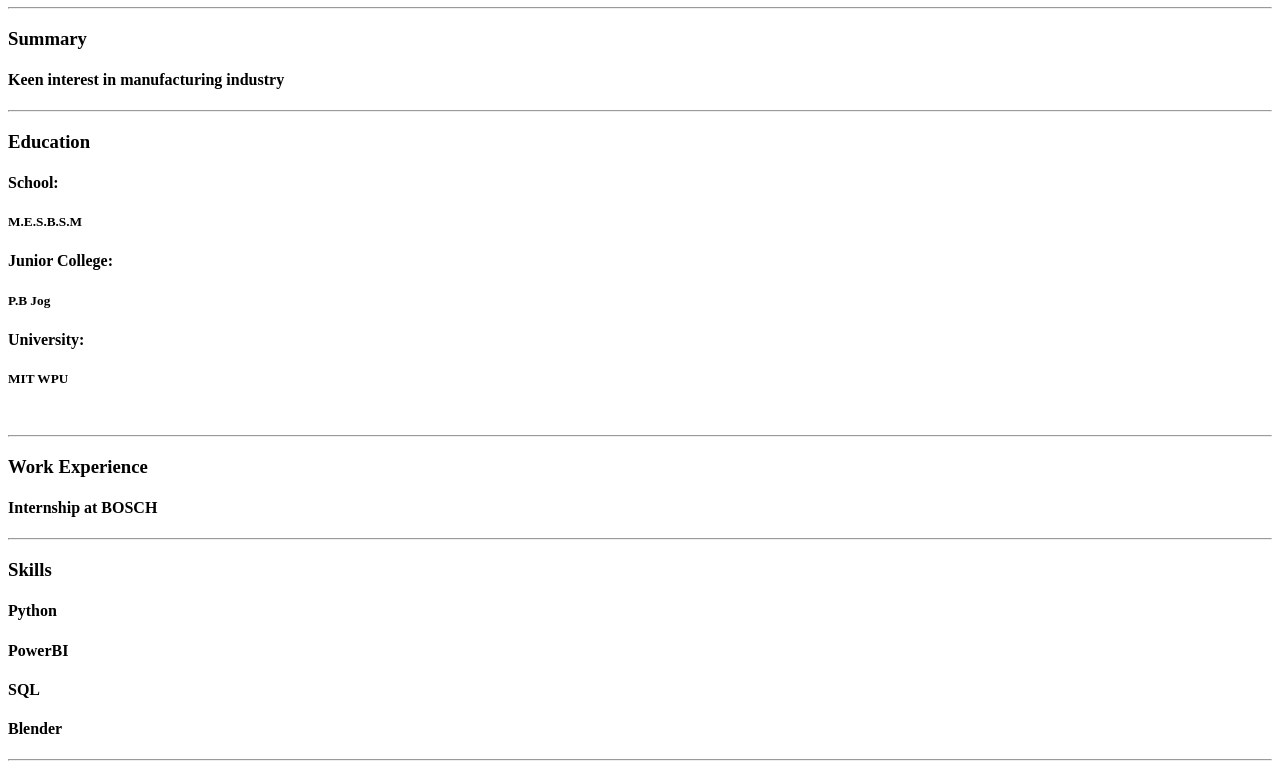
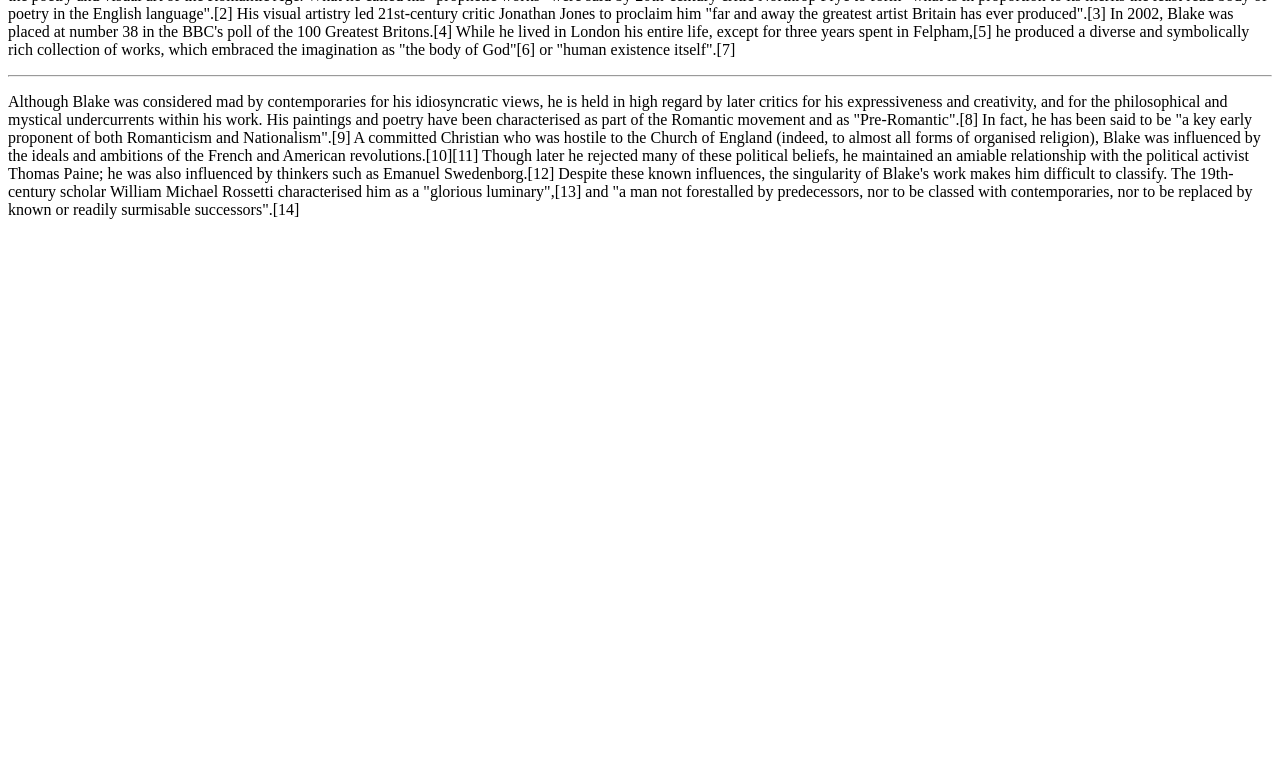
Before and after one commit to Yojit111002/Yojit111002, a plain HTML site: page index.html in a window 1280 px wide. Shown: the part 73-850 px from the top of the page. After the commit the page ends 800 px from the top, so only its background shows below. Drawn offline with Linux system fonts and the light colour scheme.

Commit message:
Add files via upload

```diff
--- a/index.html
+++ b/index.html
@@ -1,39 +1,28 @@
-<!DOCTYPE html>
-<html lang="en">
-<head>
-    <meta charset="UTF-8">
-    <title>My Resume</title>
-</head>
-<body>
-    <h1>YOJIT MAHALE</h1><hr />
-    <h3>Summary</h3>
-        <h4>Keen interest in manufacturing industry</h4><hr />
+William Blake
 
-    <h3>Education</h3>
-        <h4>School:</h4>
-            <h5>M.E.S.B.S.M</h5>
-        <h4>Junior College:</h4>
-            <h5>P.B Jog</h5>
-        <h4>University:</h4>
-            <h5>MIT WPU</h5><br /><hr />
-
-    <h3>Work Experience</h3>
-        <h4>Internship at BOSCH</h4><hr />
-
-    <h3>Skills</h3>
-        <h4>Python</h4>
-        <h4>PowerBI</h4>
-        <h4>SQL</h4>
-        <h4>Blender</h4><hr />
-
-    <h3>Certificates</h3>
-        <h4>Bio-Mechanics from SRM University</h4><hr />
-
-    <h3>Hobbies</h3>
-        <h4>Playing Cricket</h4>
-        <h4>Fond of PC Games</h4>
+17 south molton street
+London
+W1K 5QT
+UK
 
 
+<p>William Blake (28 November 1757 – 12 August 1827) was an English poet, painter, and printmaker. Largely unrecognised
+during his life, Blake is now considered a seminal figure in the history of the poetry and visual art of the Romantic
+Age. What he called his "prophetic works" were said by 20th-century critic Northrop Frye to form "what is in proportion
+to its merits the least read body of poetry in the English language".[2] His visual artistry led 21st-century critic
+Jonathan Jones to proclaim him "far and away the greatest artist Britain has ever produced".[3] In 2002, Blake was
+placed at number 38 in the BBC's poll of the 100 Greatest Britons.[4] While he lived in London his entire life, except
+for three years spent in Felpham,[5] he produced a diverse and symbolically rich collection of works, which embraced the
+imagination as "the body of God"[6] or "human existence itself".[7]</p><hr />
 
-</body>
-</html>
+<p>Although Blake was considered mad by contemporaries for his idiosyncratic views, he is held in high regard by later
+critics for his expressiveness and creativity, and for the philosophical and mystical undercurrents within his work. His
+paintings and poetry have been characterised as part of the Romantic movement and as "Pre-Romantic".[8] In fact, he has
+been said to be "a key early proponent of both Romanticism and Nationalism".[9] A committed Christian who was hostile to
+the Church of England (indeed, to almost all forms of organised religion), Blake was influenced by the ideals and
+ambitions of the French and American revolutions.[10][11] Though later he rejected many of these political beliefs, he
+maintained an amiable relationship with the political activist Thomas Paine; he was also influenced by thinkers such as
+Emanuel Swedenborg.[12] Despite these known influences, the singularity of Blake's work makes him difficult to classify.
+The 19th-century scholar William Michael Rossetti characterised him as a "glorious luminary",[13] and "a man not
+forestalled by predecessors, nor to be classed with contemporaries, nor to be replaced by known or readily surmisable
+successors".[14]</p>
```
